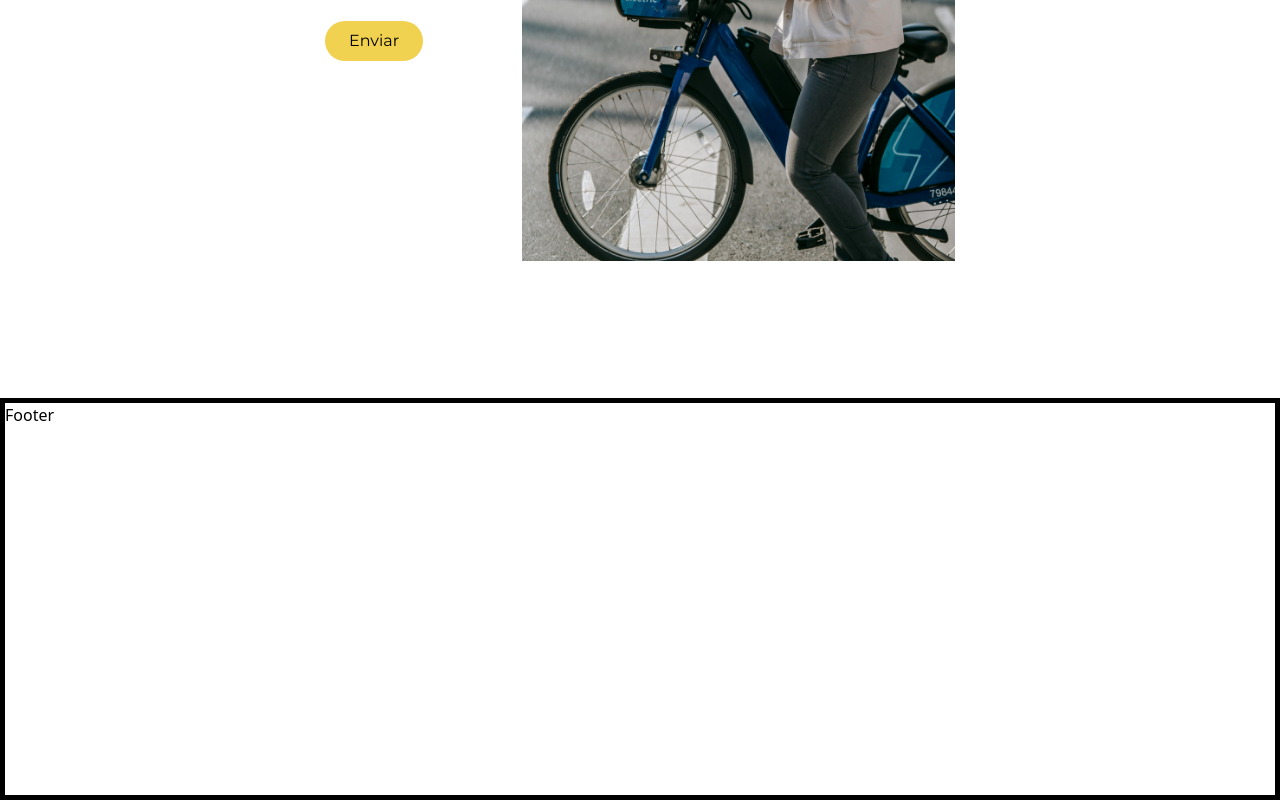
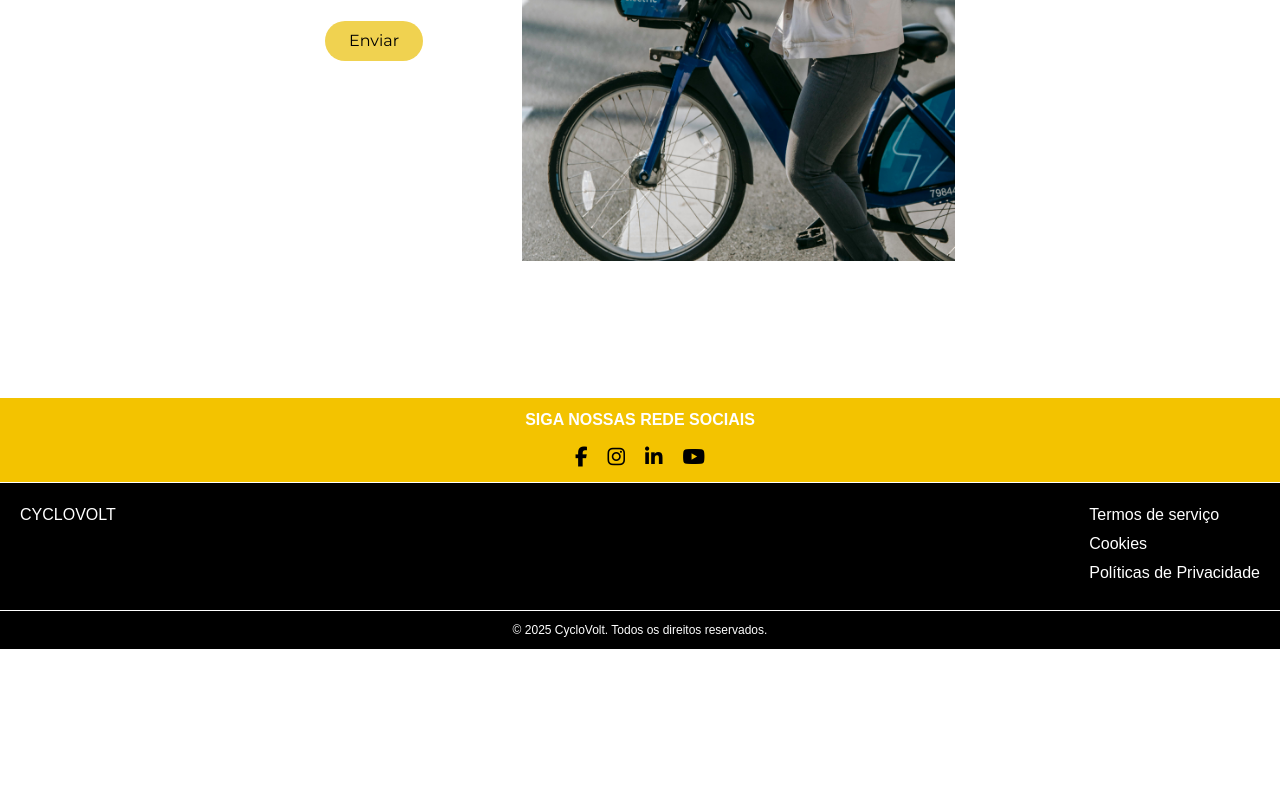
Before and after one commit to EPDM-Corporation/Checkpoint-5---WebDev, a React (Vite) app in the folder frontend/: page /contatos in a window 1280 px wide. Shown: the part 1191-1991 px from the top of the page. After the commit the page ends 1840 px from the top, so only its background shows below. Built offline with nearby package versions, Linux system fonts and the light colour scheme.

Commit message:
Finalizando o header

```diff
--- a/frontend/package.json
+++ b/frontend/package.json
@@ -10,9 +10,11 @@
     "preview": "vite preview"
   },
   "dependencies": {
+    "@fortawesome/fontawesome-free": "^6.7.2",
     "@tailwindcss/vite": "^4.1.6",
     "react": "^19.1.0",
     "react-dom": "^19.1.0",
+    "react-helmet": "^6.1.0",
     "react-router-dom": "^7.6.0",
     "tailwindcss": "^4.1.6"
   },
--- a/frontend/src/App.jsx
+++ b/frontend/src/App.jsx
@@ -1,26 +1,28 @@
-import {BrowserRouter,Routes, Route} from 'react-router-dom'
-import Home from './routes/Home'
-import Error from './routes/Error'
-import Contatos from './routes/Contatos'
+import { BrowserRouter, Routes, Route } from 'react-router-dom';
+import Home from './routes/Home';
+import Error from './routes/Error';
+import Contatos from './routes/Contatos';
 
-import Header from './components/Header/Header'
-import Footer from './components/Footer/Footer'
+import Header from './components/Header/Header';
+import Footer from './components/Footer/Footer';
 
+// Importando o Font Awesome localmente
+import '@fortawesome/fontawesome-free/css/all.min.css';
 
 function App() {
   return (
     <>
-    <Header></Header>
+      <Header />
       <BrowserRouter>
         <Routes>
-          <Route path='/' element={<Home/>}/>
-          <Route path='*' element={<Error/>}/>
-          <Route path='/contatos' element={<Contatos/>}/>
+          <Route path="/" element={<Home />} />
+          <Route path="*" element={<Error />} />
+          <Route path="/contatos" element={<Contatos />} />
         </Routes>
       </BrowserRouter>
-    <Footer></Footer>
+      <Footer />
     </>
-  )
+  );
 }
 
-export default App
+export default App;
--- a/frontend/src/components/Footer/Footer.css
+++ b/frontend/src/components/Footer/Footer.css
@@ -0,0 +1,63 @@
+.footer {
+    background-color: #000;
+    color: #fff;
+    font-family: Arial, sans-serif;
+  }
+
+  .social-section {
+    background-color: #f3c300; /* Amarelo */
+    text-align: center;
+    padding: 10px 0;
+  }
+
+  .social-section p {
+    margin: 0;
+    font-weight: bold;
+  }
+
+  .social-icons {
+    margin-top: 10px;
+  }
+
+  .social-icons a {
+    color: #000;
+    margin: 0 10px;
+    font-size: 20px;
+  }
+
+  .footer-content {
+    display: flex;
+    justify-content: space-between;
+    padding: 20px;
+    border-top: 1px solid #fff;
+    border-bottom: 1px solid #fff;
+  }
+
+  .footer-left h3 {
+    margin: 0;
+  }
+
+  .footer-right ul {
+    list-style: none;
+    padding: 0;
+    margin: 0;
+  }
+
+  .footer-right ul li {
+    margin-bottom: 5px;
+  }
+
+  .footer-right ul li a {
+    color: #fff;
+    text-decoration: none;
+  }
+
+  .footer-right ul li a:hover {
+    text-decoration: underline;
+  }
+
+  .footer-bottom {
+    text-align: center;
+    padding: 10px 0;
+    font-size: 12px;
+  }
--- a/frontend/src/components/Footer/Footer.jsx
+++ b/frontend/src/components/Footer/Footer.jsx
@@ -1,11 +1,43 @@
-import React from 'react'
+import React from "react";
+import "./Footer.css";
 
 const Footer = () => {
   return (
-    <div className='border-5 h-[402px]'>
-      Footer
-    </div>
-  )
-}
+    <footer className="footer">
+      <div className="social-section">
+        <p>SIGA NOSSAS REDE SOCIAIS</p>
+        <div className="social-icons">
+          <a href="#" aria-label="Facebook">
+            <i className="fab fa-facebook-f"></i>
+          </a>
+          <a href="#" aria-label="Instagram">
+            <i className="fab fa-instagram"></i>
+          </a>
+          <a href="#" aria-label="LinkedIn">
+            <i className="fab fa-linkedin-in"></i>
+          </a>
+          <a href="#" aria-label="YouTube">
+            <i className="fab fa-youtube"></i>
+          </a>
+        </div>
+      </div>
+      <div className="footer-content">
+        <div className="footer-left">
+          <h3>CYCLOVOLT</h3>
+        </div>
+        <div className="footer-right">
+          <ul>
+            <li><a href="#">Termos de serviço</a></li>
+            <li><a href="#">Cookies</a></li>
+            <li><a href="#">Políticas de Privacidade</a></li>
+          </ul>
+        </div>
+      </div>
+      <div className="footer-bottom">
+        <p>© 2025 CycloVolt. Todos os direitos reservados.</p>
+      </div>
+    </footer>
+  );
+};
 
-export default Footer
+export default Footer;
```
Also changed, not shown: 2 other files (tests, documents, lock files or other folders).
